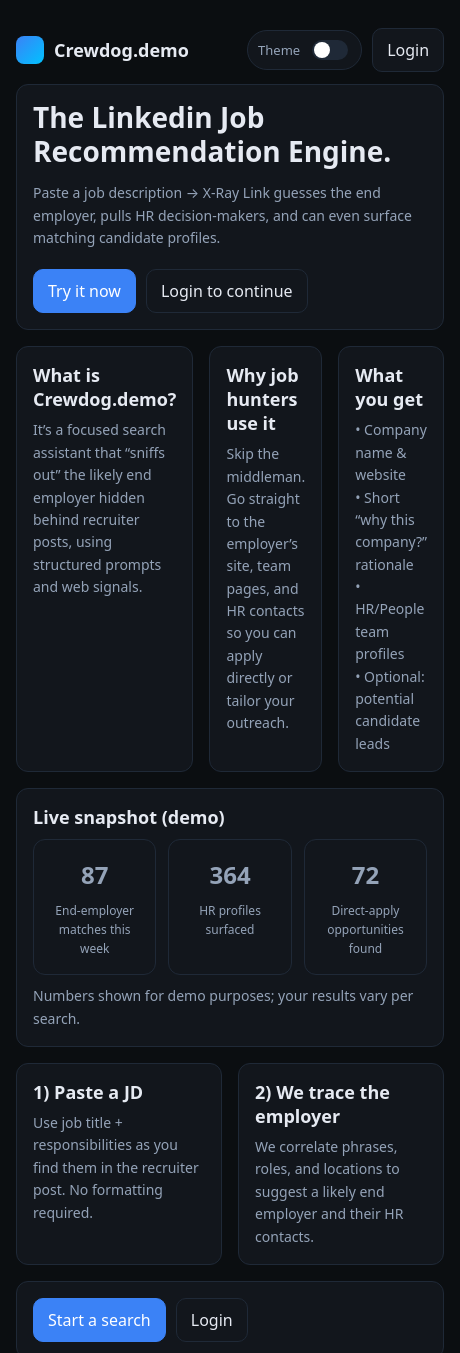
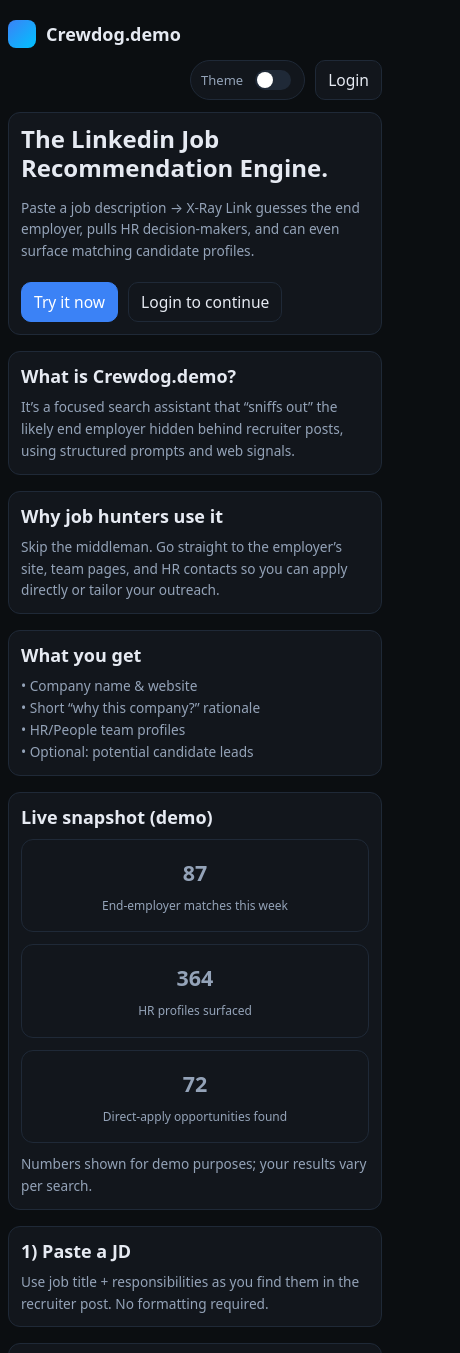
Before and after one commit to daniil-tkachov-crewdog/gatecrasher-public, a website: page public/index.html in a window 390 px wide. Shown: the top 1353 px of the page, 460 px wide, since content can reach past the window. Drawn offline with Linux system fonts and the light colour scheme.

Commit message:
Update index.html

```diff
--- a/public/index.html
+++ b/public/index.html
@@ -11,11 +11,11 @@
       gtag('config', 'G-K2SB4VCNXY');
     </script>
     <meta charset="utf-8" />
-    <meta name="viewport" content="width=device-width, initial-scale=1, viewport-fit=cover" />
+    <meta name="viewport" content="width=device-width, initial-scale=1, viewport-fit=cover, shrink-to-fit=no" />
     <meta name="color-scheme" content="dark light" />
     <meta name="format-detection" content="telephone=no" />
     <meta http-equiv="x-ua-compatible" content="ie=edge" />
-    <title>X-Ray Link — Home</title>
+    <title>Crewdog.demo — Home</title>
     <style>
       :root {
         --bg: #0b0e11;
@@ -46,12 +46,13 @@
         -webkit-font-smoothing: antialiased; -webkit-text-size-adjust: 100%;
         display: flex; flex-direction: column; /* ensures sticky footer */
         min-height: 100vh;
+        font-size: 16px; /* base font size for better readability on mobile */
       }
       .container { max-width: 960px; margin: 0 auto; padding: 16px; flex: 1 0 auto; }
-      .topbar { display: flex; align-items: center; justify-content: space-between; gap: 12px; padding: 12px 0; }
+      .topbar { display: flex; align-items: center; justify-content: space-between; gap: 12px; padding: 12px 0; flex-wrap: wrap; }
       .brand { display: flex; align-items: center; gap: 10px; font-weight: 700; }
       .logo { width: 28px; height: 28px; border-radius: 8px; background: linear-gradient(135deg, var(--accent), #00c2ff); }
-      .brand h1 { font-size: 18px; margin: 0; }
+      .brand h1 { font-size: clamp(16px, 5vw, 18px); margin: 0; }
       .right-actions { display: flex; align-items: center; gap: 10px; }
       .toggle { display: inline-flex; align-items: center; gap: 8px; border: 1px solid var(--border); background: var(--card);
         padding: 6px 10px; border-radius: 999px; cursor: pointer; }
@@ -59,30 +60,31 @@
       .toggle input:checked { background: var(--accent); }
       .toggle input::after { content: ""; position: absolute; top: 2px; left: 2px; width: 16px; height: 16px; border-radius: 999px; background: #fff; transition: transform .2s ease; }
       .toggle input:checked::after { transform: translateX(16px); }
-      .subtitle { font-size: 13px; color: var(--muted); margin: 0; }
+      .subtitle { font-size: clamp(12px, 3.5vw, 13px); color: var(--muted); margin: 0; }
       .button {
         display: inline-flex; align-items: center; justify-content: center; gap: 8px;
         background: var(--card); border: 1px solid var(--border); color: var(--text);
         padding: 10px 14px; border-radius: 10px; cursor: pointer; text-decoration: none;
+        font-size: clamp(14px, 4vw, 16px); touch-action: manipulation; /* improves touch responsiveness */
       }
       .button.primary { background: var(--accent); border-color: var(--accent); color: #fff; }
 
       .hero { padding: 32px 0; display: grid; gap: 14px; }
-      .hero h2 { font-size: 28px; line-height: 1.2; margin: 0; }
-      .hero p { font-size: 15px; color: var(--muted); margin: 0; }
+      .hero h2 { font-size: clamp(24px, 6vw, 28px); line-height: 1.2; margin: 0; }
+      .hero p { font-size: clamp(14px, 4vw, 15px); color: var(--muted); margin: 0; }
       .cta-row { display: flex; gap: 10px; flex-wrap: wrap; margin-top: 6px; }
 
       .grid { display: grid; gap: 16px; }
       .row-3 { display: grid; grid-template-columns: repeat(3, 1fr); gap: 16px; }
       .row-2 { display: grid; grid-template-columns: repeat(2, 1fr); gap: 16px; }
       .card { background: var(--card); border: 1px solid var(--border); border-radius: 12px; padding: 16px; }
-      .card h3 { margin: 0 0 8px; font-size: 18px; }
-      .card p { margin: 0; color: var(--muted); font-size: 14px; line-height: 1.6; }
+      .card h3 { margin: 0 0 8px; font-size: clamp(16px, 5vw, 18px); }
+      .card p { margin: 0; color: var(--muted); font-size: clamp(13px, 3.5vw, 14px); line-height: 1.6; }
 
       .stats { display: grid; grid-template-columns: repeat(3, 1fr); gap: 12px; }
       .stat { background: var(--card); border: 1px solid var(--border); border-radius: 12px; padding: 16px; text-align: center; }
-      .stat .num { font-size: 24px; font-weight: 800; margin: 0 0 6px; }
-      .stat .cap { font-size: 12px; color: var(--muted); }
+      .stat .num { font-size: clamp(20px, 5.5vw, 24px); font-weight: 800; margin: 0 0 6px; }
+      .stat .cap { font-size: clamp(11px, 3.2vw, 12px); color: var(--muted); }
 
       /* ===== Footer (full-width, theme-aware, mobile-friendly) ===== */
       .footer {
@@ -91,7 +93,7 @@
         background: var(--footer);
         padding: 16px 12px 24px;
         border-top: 1px solid var(--border);
-        font-size: 12px;
+        font-size: clamp(11px, 3.2vw, 12px);
         text-align: center;
         margin: 0; /* no gaps */
       }
@@ -105,8 +107,21 @@
       .footer a { color: var(--text); text-decoration: none; font-weight: 600; }
       .footer a:hover, .footer a:focus { text-decoration: underline; }
       .footer-copy { color: var(--muted); }
+
+      /* Mobile optimizations */
       @media (max-width: 840px) {
+        .container { padding: 12px; }
+        .topbar { flex-direction: column; align-items: flex-start; }
+        .right-actions { width: 100%; justify-content: flex-end; }
+        .row-3, .row-2, .stats { grid-template-columns: 1fr; }
         .footer-nav { flex-direction: column; align-items: center; gap: 10px; }
+      }
+      @media (max-width: 480px) {
+        .container { padding: 8px; }
+        .hero { padding: 24px 0; }
+        .card { padding: 12px; }
+        .button { padding: 8px 12px; }
+        .footer { padding: 12px 8px 20px; }
       }
     </style>
   </head>
```
